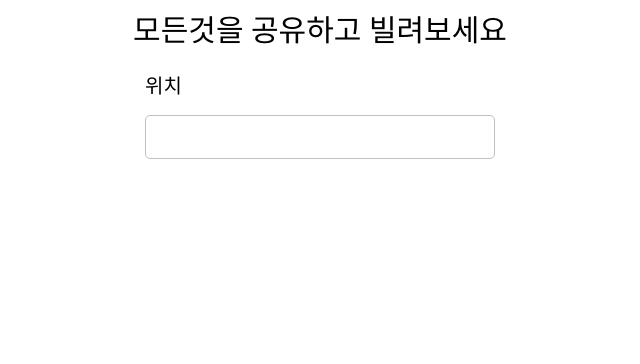
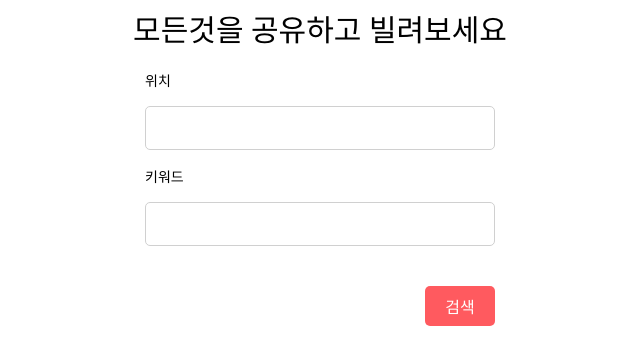
Before and after one commit to Woojin-Crive/reeve, a plain HTML site: page index.html in a window 1280 px wide. Shown: the part 310-674 px from the top of the page, without its empty margins (0-640 px from the left). Drawn offline with Linux system fonts and the light colour scheme.

Commit message:
ㅁㄴㅇ

```diff
--- a/common.css
+++ b/common.css
@@ -63,7 +63,7 @@ nav {
 }
 
 .title {
-    height: 500px;
+    height: 440px;
     width: 400px;
     background-color: white;
     border-radius: 5px;
@@ -102,20 +102,41 @@ nav {
     display: block;
     width: fit-content;
     margin-top: 20px;
+    font-size: 14px;
 }
 
 .location>input {
     height: 40px;
     border-radius: 5px;
-    border: 1px solid #C0C0C0;
+    border: 1px solid #D0D0D0;
     width: 330px;
     padding-left: 16px;
     margin-top: 16px;
     font-size: 14px;
 }
-.everything{
+
+.right {
+    text-align: right;
+}
+.rightTemp{
+    width: 100%;
+    text-align: right;
+}
+.rightTemp>button {
+    margin-top: 40px;
+    border: 0px;
+    color: white;
+    width: 70px;
+    height: 40px;
+    font-size: 16px;
+    border-radius: 5px;
+    background-color: rgb(255, 90, 95);
+}
+
+.everything {
     margin-bottom: 10px;
 }
+
 @media screen and (max-width: 768px) {
     .tool {
         display: none;
--- a/index.html
+++ b/index.html
@@ -33,7 +33,13 @@
                 </div>
                 <div class="location">
                     위치</br>
-                    <input type="text" title="daw">
+                    <input type="text"></br>
+                    </br>
+                    키워드</br>
+                    <input type="text"></br>
+                    <div class="rightTemp">
+                        <button>검색</button>
+                    </div>
                 </div>
             </center>
         </div>
```
